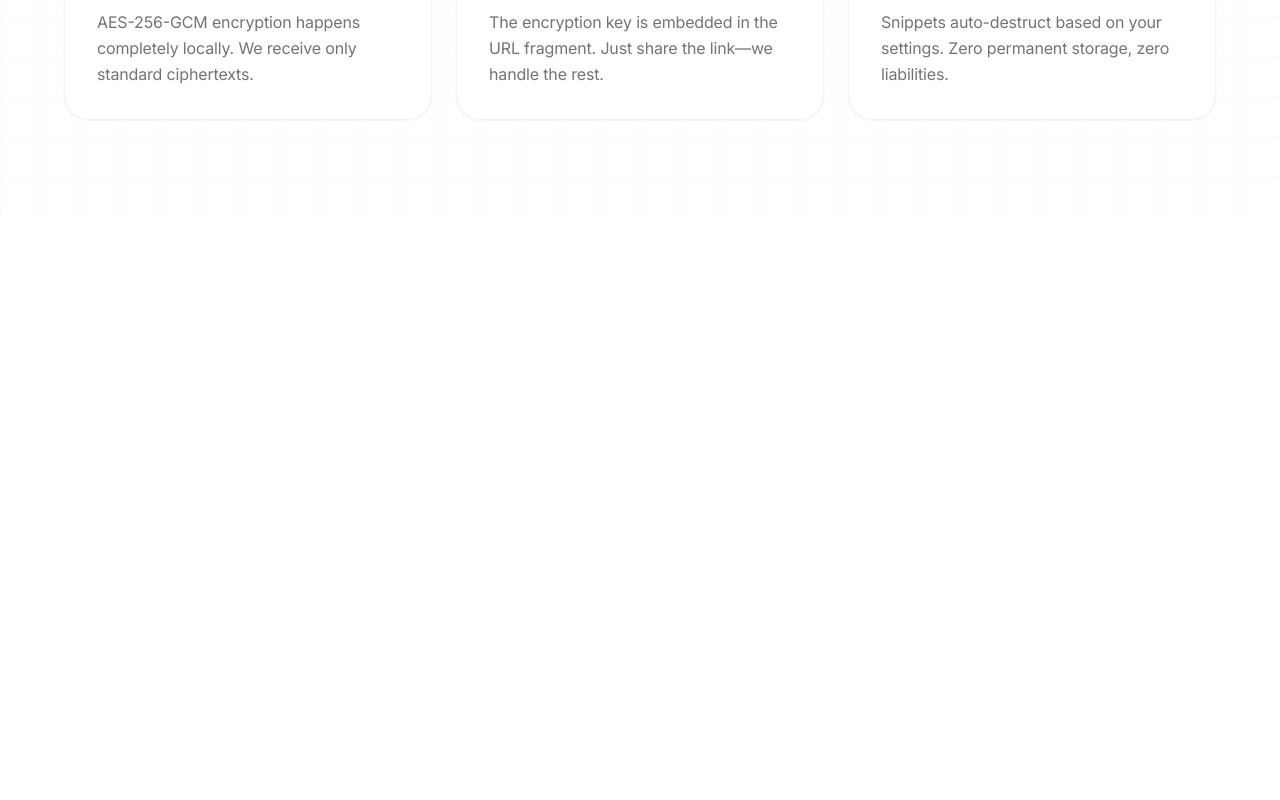
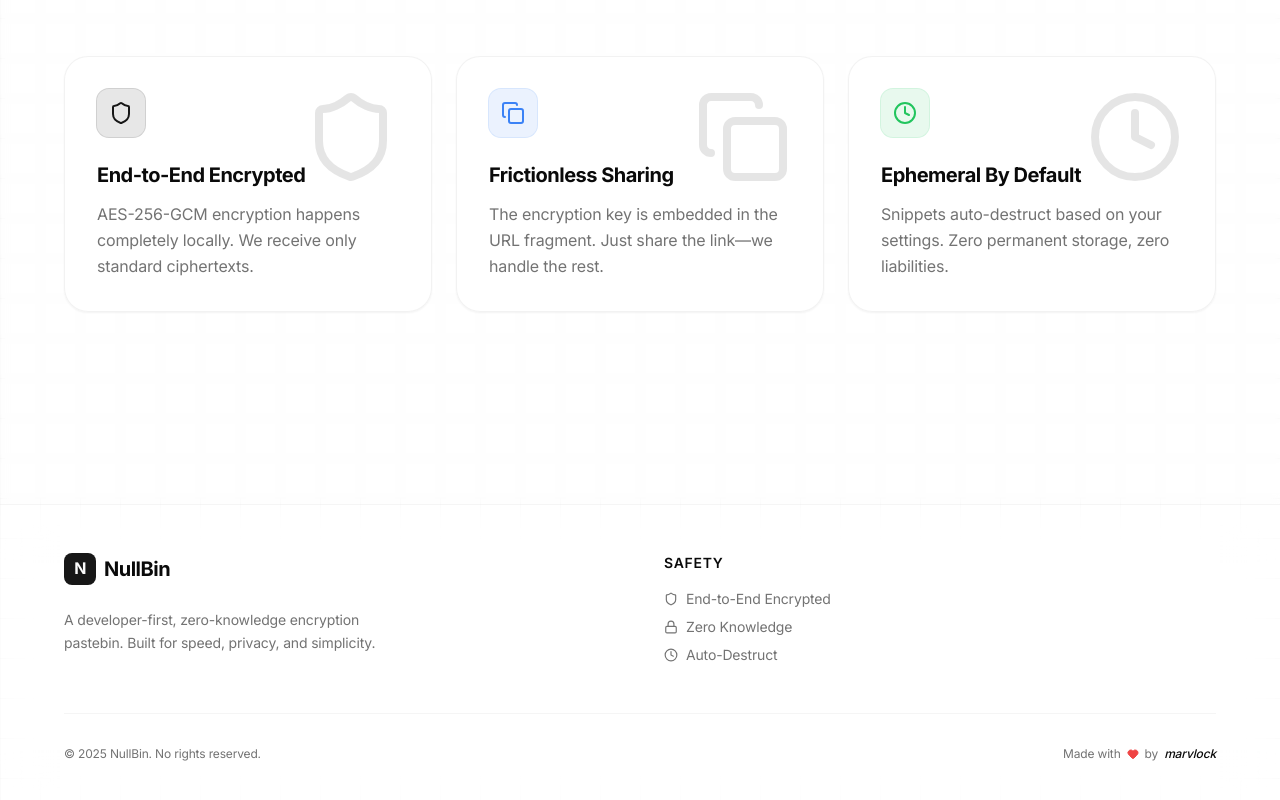
Before and after one commit to marvellousz/nullbin, a Next.js app: page / in a window 1280 px wide. Shown: the part 1182-1982 px from the top of the page. Before the commit the page ends 1398 px from the top, so only its background shows below. Built offline with nearby package versions, Linux system fonts and the light colour scheme; no server answers.

Commit message:
ui: added footer

```diff
--- a/src/app/page.tsx
+++ b/src/app/page.tsx
@@ -162,7 +162,7 @@ function HomeContent() {
         </div>
 
         {/* Hero Section */}
-        <section className="container mx-auto px-4 pt-32 pb-24 sm:pt-40 sm:pb-32 flex flex-col items-center text-center">
+        <section className="container mx-auto px-4 pt-32 pb-40 sm:pt-40 sm:pb-56 flex flex-col items-center text-center">
 
           <h1 className="text-5xl sm:text-6xl md:text-8xl font-black tracking-tighter mb-8 max-w-5xl leading-[1.1]">
             Share code with <br className="hidden sm:block" />
@@ -198,7 +198,7 @@ function HomeContent() {
         </section>
 
         {/* Features / Bento Grid */}
-        <section className="container mx-auto px-4 py-24 border-t border-border/40 bg-background/40 backdrop-blur-sm">
+        <section className="container mx-auto px-4 py-32 sm:py-48 border-t border-border/40 bg-background/40 backdrop-blur-sm">
           <div className="max-w-6xl mx-auto">
             <div className="mb-16">
               <h2 className="text-3xl md:text-4xl font-bold tracking-tight mb-4">Engineered for privacy.</h2>
@@ -253,7 +253,7 @@ function HomeContent() {
           </div>
         </section>
       </main>
-
+      <Footer />
     </div>
   )
 }
--- a/src/app/paste/[id]/page.tsx
+++ b/src/app/paste/[id]/page.tsx
@@ -28,7 +28,6 @@ export default function PastePage() {
               <Button variant="outline" size="sm" className="hover:bg-primary/10 transition-all duration-200 hover:scale-105 active:scale-95 touch-manipulation h-8 sm:h-9 font-medium shadow-sm hover:shadow-md">
                 <ArrowLeft className="w-3 h-3 sm:w-4 sm:h-4 mr-1 sm:mr-2" />
                 <span className="hidden sm:inline">Back</span>
-                <span className="sm:hidden">←</span>
               </Button>
             </Link>
             <ThemeToggle />
--- a/src/components/footer.tsx
+++ b/src/components/footer.tsx
@@ -1,39 +1,45 @@
 import React from 'react'
-import { Shield, Lock, Clock, Code } from 'lucide-react'
+import { Shield, Lock, Clock, Heart } from 'lucide-react'
+import Link from 'next/link'
 
 export default function Footer() {
   return (
-    <footer className="border-t bg-background/80 backdrop-blur-xl mt-12 sm:mt-16">
-      <div className="container mx-auto px-4 py-8 sm:py-10">
-        <div className="text-center space-y-4">
-          <div className="flex items-center justify-center gap-2 mb-4">
-            <div className="h-8 w-8 rounded-lg bg-primary/10 flex items-center justify-center">
-              <Shield className="h-4 w-4 text-primary" />
-            </div>
-            <p className="text-sm sm:text-base font-semibold">
-              <span className="bg-gradient-to-r from-foreground to-foreground/70 bg-clip-text text-transparent">NullBin</span>
+    <footer className="border-t border-border/40 bg-background/50 backdrop-blur-xl py-12 px-4">
+      <div className="container mx-auto max-w-6xl">
+        <div className="grid grid-cols-1 md:grid-cols-2 gap-12 mb-12">
+          {/* Brand Column */}
+          <div className="space-y-6">
+            <Link href="/" className="flex items-center gap-2 group">
+              <div className="w-8 h-8 rounded-lg bg-primary text-primary-foreground flex items-center justify-center font-bold tracking-tighter">
+                N
+              </div>
+              <span className="text-xl font-bold tracking-tight">NullBin</span>
+            </Link>
+            <p className="text-muted-foreground text-sm max-w-xs leading-relaxed">
+              A developer-first, zero-knowledge encryption pastebin.
+              Built for speed, privacy, and simplicity.
             </p>
           </div>
-          <p className="text-xs sm:text-sm text-muted-foreground max-w-2xl mx-auto">
-            Privacy-first pastebin with client-side encryption
+
+          <div className="space-y-4">
+            <h4 className="text-sm font-semibold uppercase tracking-wider text-foreground">Safety</h4>
+            <ul className="space-y-2 text-sm text-muted-foreground">
+              <li><div className="flex items-center gap-2"><Shield className="w-3.5 h-3.5" /> <span>End-to-End Encrypted</span></div></li>
+              <li><div className="flex items-center gap-2"><Lock className="w-3.5 h-3.5" /> <span>Zero Knowledge</span></div></li>
+              <li><div className="flex items-center gap-2"><Clock className="w-3.5 h-3.5" /> <span>Auto-Destruct</span></div></li>
+            </ul>
+          </div>
+        </div>
+
+        <div className="pt-8 border-t border-border/40 flex flex-col md:flex-row items-center justify-between gap-6">
+          <p className="text-xs text-muted-foreground">
+            © {new Date().getFullYear()} NullBin. No rights reserved.
           </p>
-          <div className="flex flex-wrap items-center justify-center gap-4 sm:gap-6 text-xs sm:text-sm text-muted-foreground">
-            <div className="flex items-center gap-2">
-              <Shield className="h-3 w-3 sm:h-4 sm:w-4" />
-              <span>No tracking</span>
-            </div>
-            <div className="flex items-center gap-2">
-              <Lock className="h-3 w-3 sm:h-4 sm:w-4" />
-              <span>No accounts</span>
-            </div>
-            <div className="flex items-center gap-2">
-              <Clock className="h-3 w-3 sm:h-4 sm:w-4" />
-              <span>Auto-expiry</span>
-            </div>
-            <div className="flex items-center gap-2">
-              <Code className="h-3 w-3 sm:h-4 sm:w-4" />
-              <span>Open source</span>
-            </div>
+          <div className="flex items-center gap-1.5 text-xs text-muted-foreground">
+            <span>Made with</span>
+            <Heart className="w-3 h-3 text-red-500 fill-red-500" />
+            <span>by</span>
+            <a href="https://github.com/marvlock" target="_blank" rel="noreferrer" className="font-medium text-foreground hover:underline italic">marvlock</a>
           </div>
         </div>
       </div>
```
